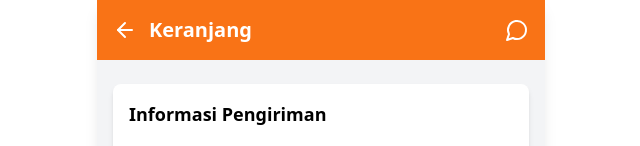
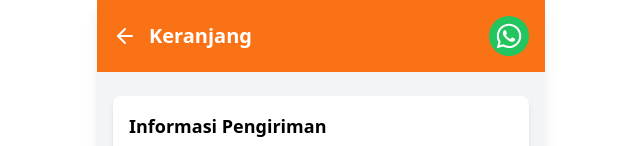
Before and after one commit to ardhisaif/diorder.app, a React (Vite) app: page /cart in a window 1280 px wide. Shown: the top 146 px of the page, without its empty margins (319-959 px from the left). Built offline with nearby package versions, Linux system fonts and the light colour scheme; no server answers; the database is empty.

Commit message:
replace MessageCircle with FaWhatsapp in Header component

```diff
--- a/package.json
+++ b/package.json
@@ -17,6 +17,7 @@
     "lucide-react": "^0.483.0",
     "react": "^18.3.1",
     "react-dom": "^18.3.1",
+    "react-icons": "^5.5.0",
     "react-router-dom": "^6.22.3"
   },
   "devDependencies": {
--- a/src/components/Header.tsx
+++ b/src/components/Header.tsx
@@ -1,6 +1,7 @@
 import React from "react";
 import { useNavigate, useLocation } from "react-router-dom";
-import { ArrowLeft, MessageCircle } from "lucide-react";
+import { ArrowLeft } from "lucide-react";
+import { FaWhatsapp } from "react-icons/fa";
 
 interface HeaderProps {
   title: string;
@@ -41,8 +42,9 @@ const Header: React.FC<HeaderProps> = ({ title, showBack = false }) => {
           className="relative"
           aria-label="Buka Chat"
         >
-          <MessageCircle size={24} />
-        </button>
+<div className="bg-green-500 rounded-full p-1.5">
+            <FaWhatsapp size={28} className="text-white" />
+          </div>        </button>
       </div>
     </header>
   );
```
Also changed, not shown: 1 other file (tests, documents, lock files or other folders).
